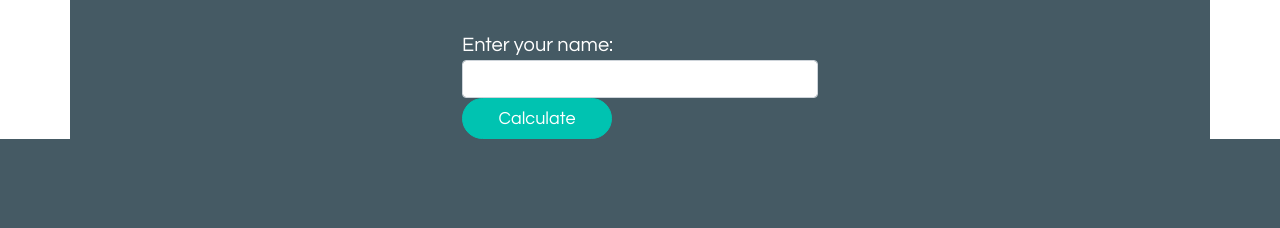
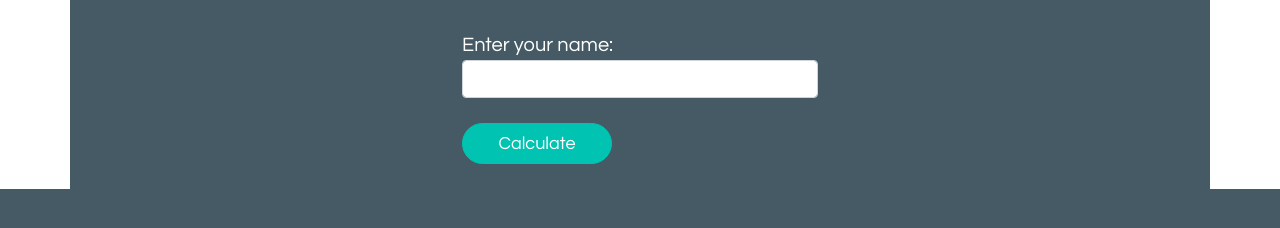
Before and after one commit to Ms-McDonald/CustomSignShop, a website: page index.html in a window 1280 px wide. Shown: the part 114-342 px from the top of the page. Drawn offline with nearby package versions, Linux system fonts and the light colour scheme.

Commit message:
add margin to button

```diff
--- a/main.css
+++ b/main.css
@@ -6,6 +6,10 @@
 
 h1 {
   font-family: "Special Elite", cursive;
+}
+
+button {
+  margin: 25px 0px;
 }
 
 .btn-outline-info {
```
